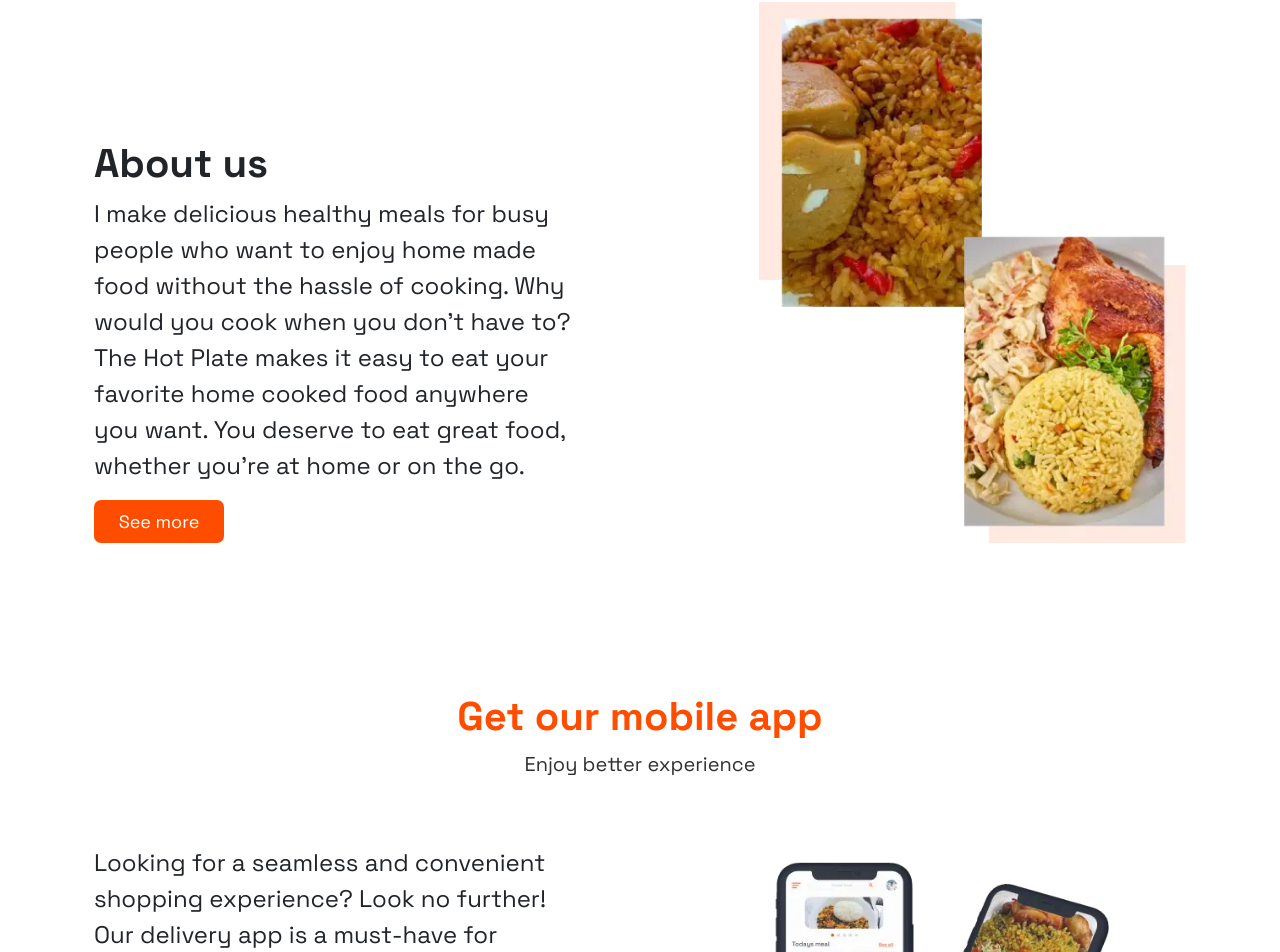
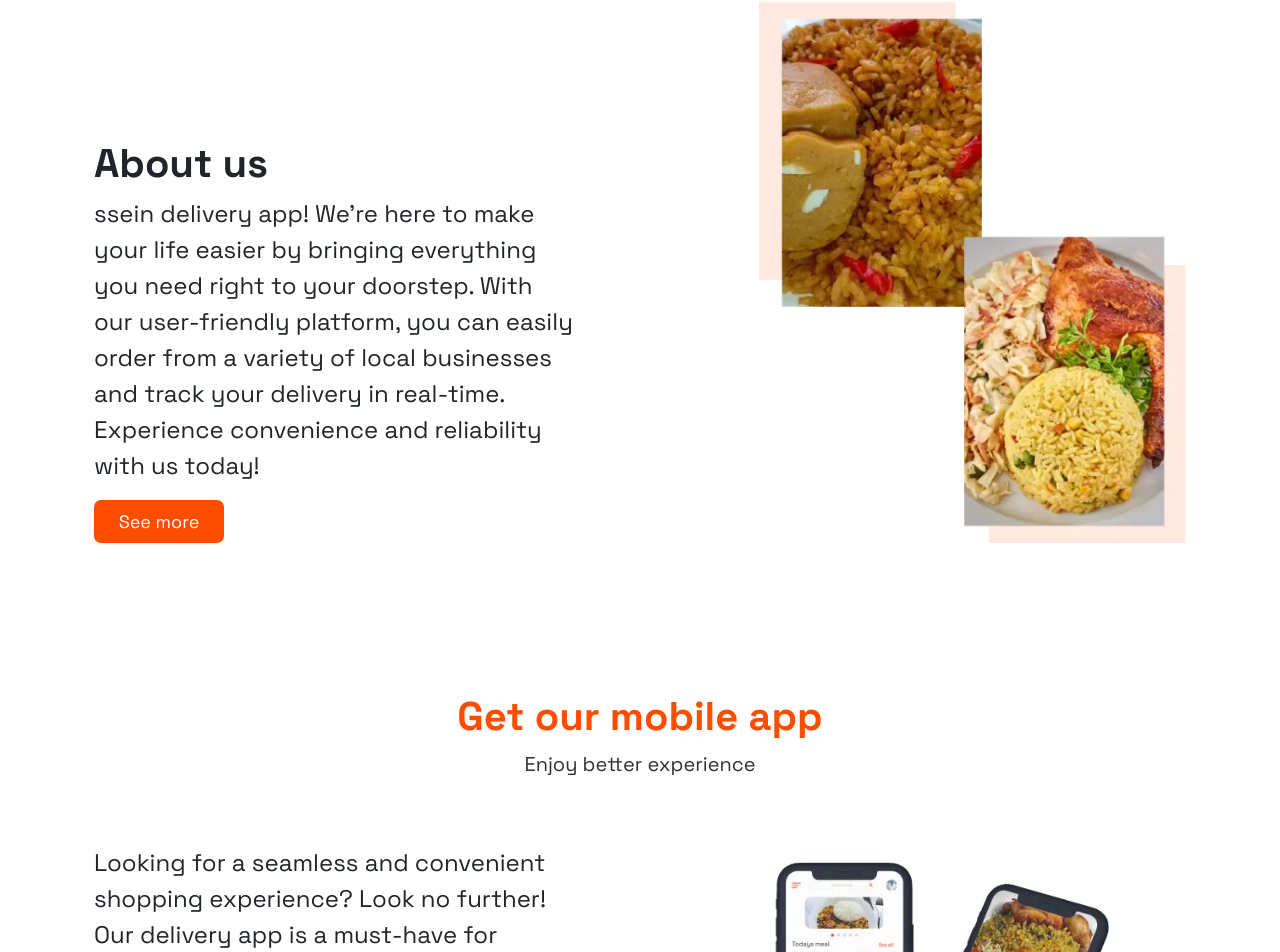
Before and after one commit to HusseinKing/Ssein-landing-page-and-dashboard, a React (Create React App) app: page / in a window 1280 px wide. Shown: the part 2640-3592 px from the top of the page. Built offline with nearby package versions, Linux system fonts and the light colour scheme.

Commit message:
fix: contents

```diff
--- a/src/components/Sections/HeroFourSection.js
+++ b/src/components/Sections/HeroFourSection.js
@@ -55,12 +55,11 @@ const HeroFourSection = () => {
               <div className={classes.text_div}>
                 <h2 className={classes.text_header}>About us</h2>
                 <p className={classes.text_content}>
-                  I make delicious healthy meals for busy people who want to
-                  enjoy home made food without the hassle of cooking. Why would
-                  you cook when you don't have to? The Hot Plate makes it easy
-                  to eat your favorite home cooked food anywhere you want. You
-                  deserve to eat great food, whether you're at home or on the
-                  go.
+                  ssein delivery app! We're here to make your life easier by
+                  bringing everything you need right to your doorstep. With our
+                  user-friendly platform, you can easily order from a variety of
+                  local businesses and track your delivery in real-time.
+                  Experience convenience and reliability with us today!
                 </p>
                 <div className={classes.button_div}>
                   <TheButton onClick={aboutModal}>See more</TheButton>
```
